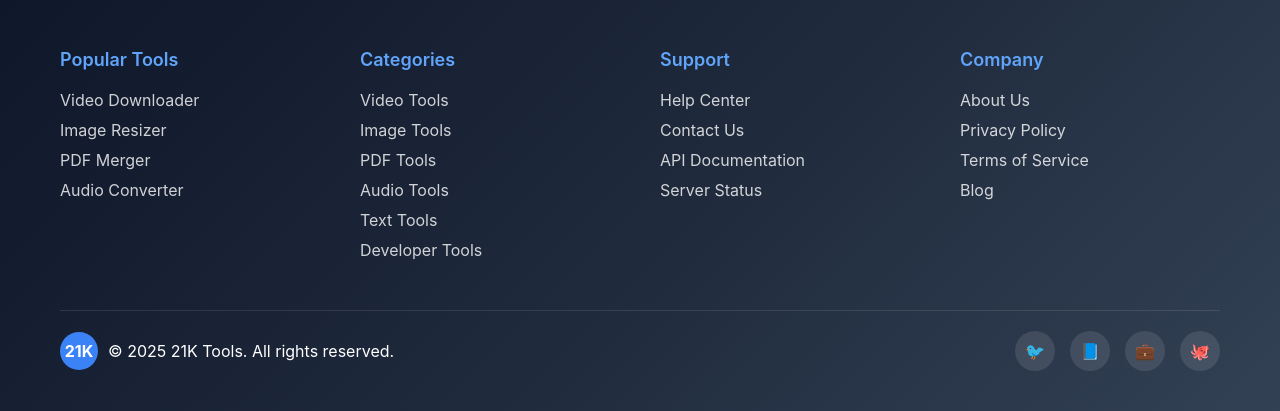
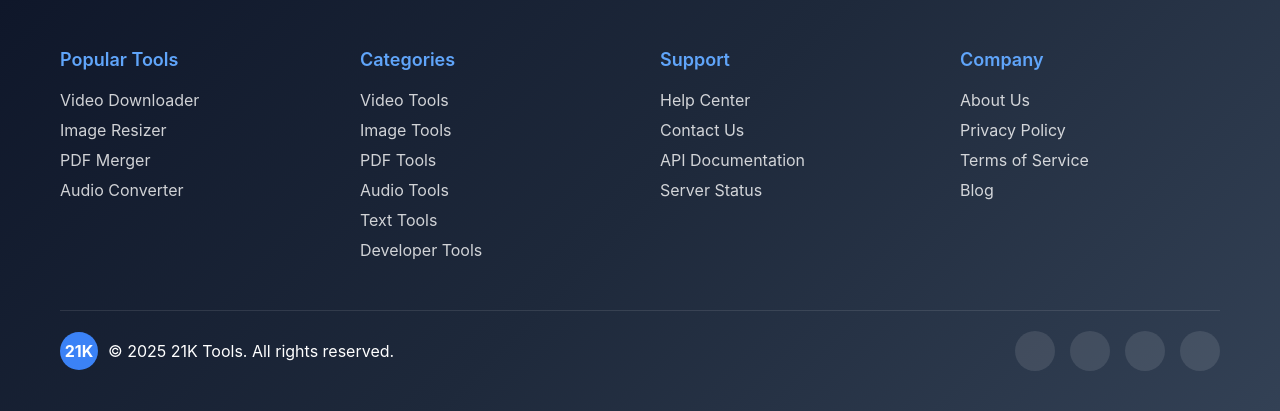
Before and after one commit to alwaysnithish/21ktools, a Django app: page / in a window 1280 px wide. Shown: the part 1639-2050 px from the top of the page. Run offline with Django 5.2, Linux system fonts and the light colour scheme; some libraries are stand-ins or nearby versions.

Commit message:
Update home.html

```diff
--- a/Templates/home.html
+++ b/Templates/home.html
@@ -668,10 +668,10 @@
         <span>&copy; 2025 21K Tools. All rights reserved.</span>
       </div>
       <div class="social-links">
-        <a href="#" class="social-link" title="Twitter">🐦</a>
-        <a href="#" class="social-link" title="Facebook">📘</a>
-        <a href="#" class="social-link" title="LinkedIn">💼</a>
-        <a href="#" class="social-link" title="GitHub">🐙</a>
+        <a href="#" class="social-link" title="Twitter/X"><i class="fa fa-twitter" aria-hidden="true"></i></a>
+        <a href="#" class="social-link" title="YouTube"><i class="fa fa-twitter" aria-hidden="true"></i></a>
+        <a href="#" class="social-link" title="LinkedIn"><i class="fa fa-twitter" aria-hidden="true"></i></a>
+        <a href="#" class="social-link" title="Instagram"><i class="fa fa-twitter" aria-hidden="true"></i></a>
       </div>
     </div>
   </div>
```
